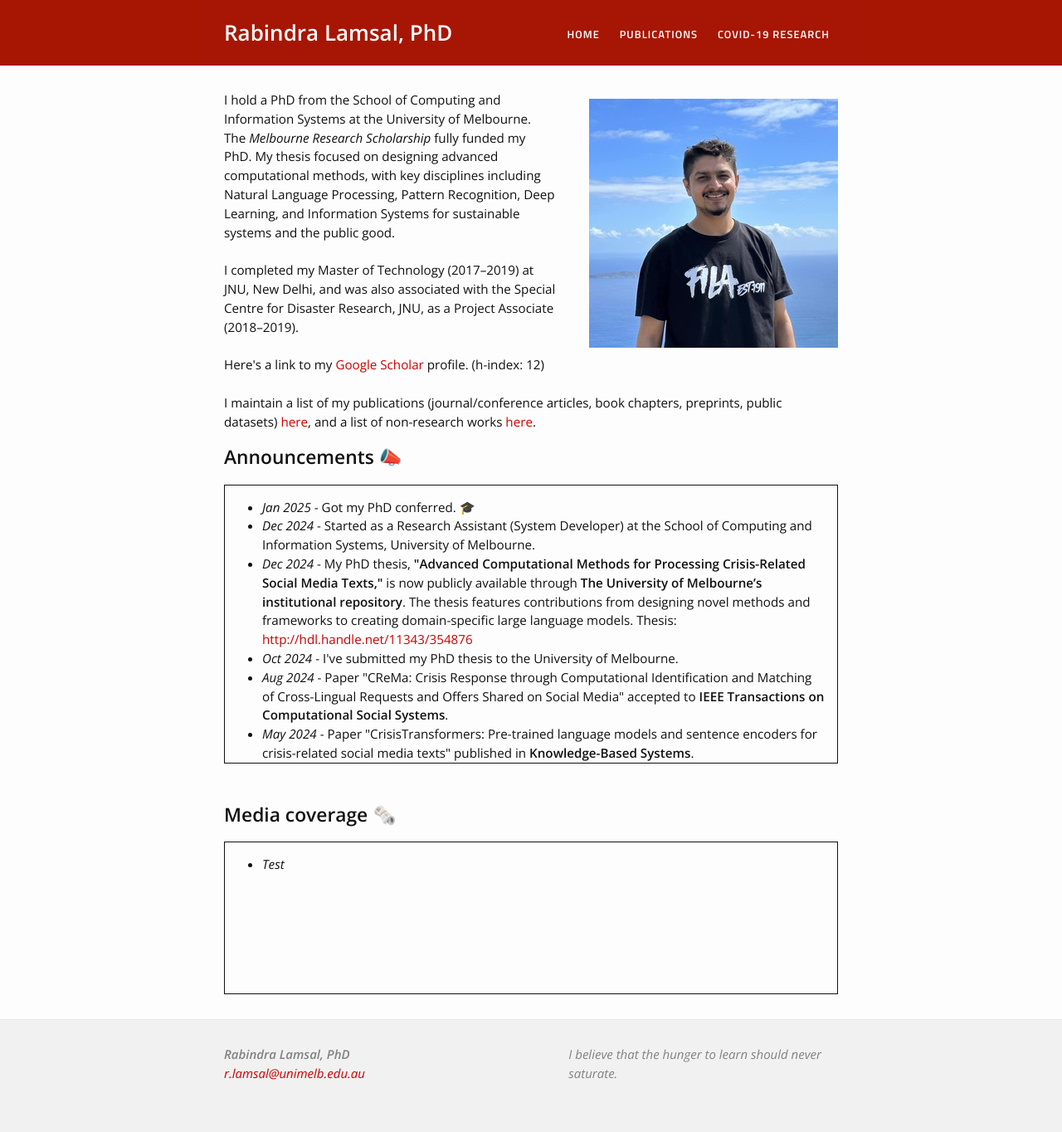
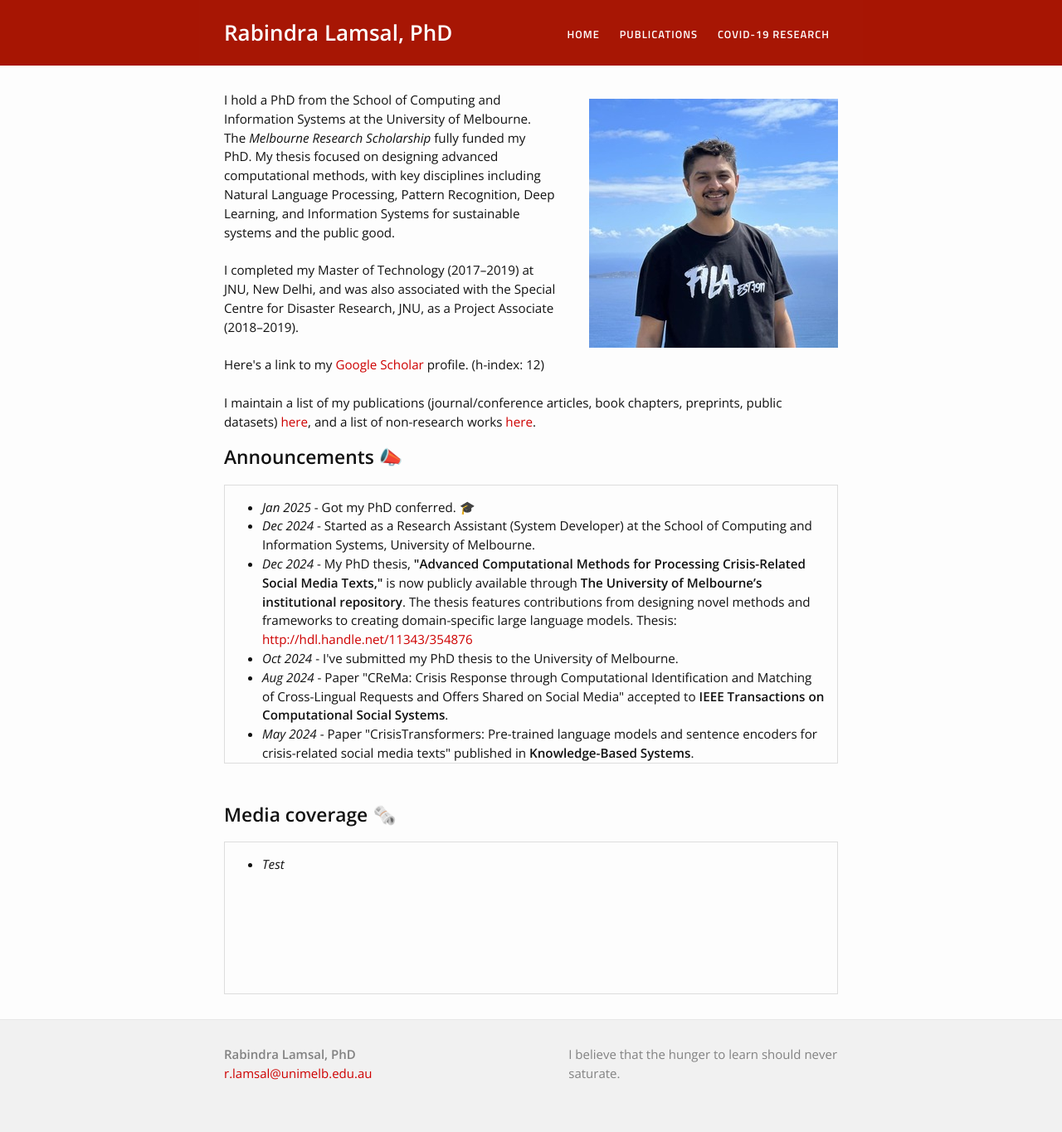
Before and after one commit to rabindralamsal/personal-site, a Jekyll site: the page built from index.html, in a window 1280 px wide. Shown: the whole page at 83% size. Built offline with Jekyll 4.4.1, drawn with Linux system fonts in a browser that asks for light colours.

Commit message:
Update index.html

```diff
--- a/index.html
+++ b/index.html
@@ -16,7 +16,7 @@
 </div>
 
 <h2>Announcements 📣</h2>
-<div class="updates" style="height: 20em; overflow-y: scroll;border:1px solid; padding:15px;">
+<div class="updates" style="height: 20em; overflow-y: scroll;border:1px solid #ddd; padding:15px;">
 <ul>
 <li><i>Jan 2025</i> - Got my PhD conferred. 🎓</li>
 <li><i>Dec 2024</i> - Started as a Research Assistant (System Developer) at the School of Computing and Information Systems, University of Melbourne.
@@ -39,7 +39,7 @@
 
 
 <h2>Media coverage 🗞️</h2>
-<div class="updates" style="height: 10em; overflow-y: scroll;border:1px solid; padding:15px;">
+<div class="updates" style="height: 10em; overflow-y: scroll;border:1px solid #ddd; padding:15px;">
 <ul>
-<li><i> Test </li>
+<li><i> Test </i></li>
 </div>
```
